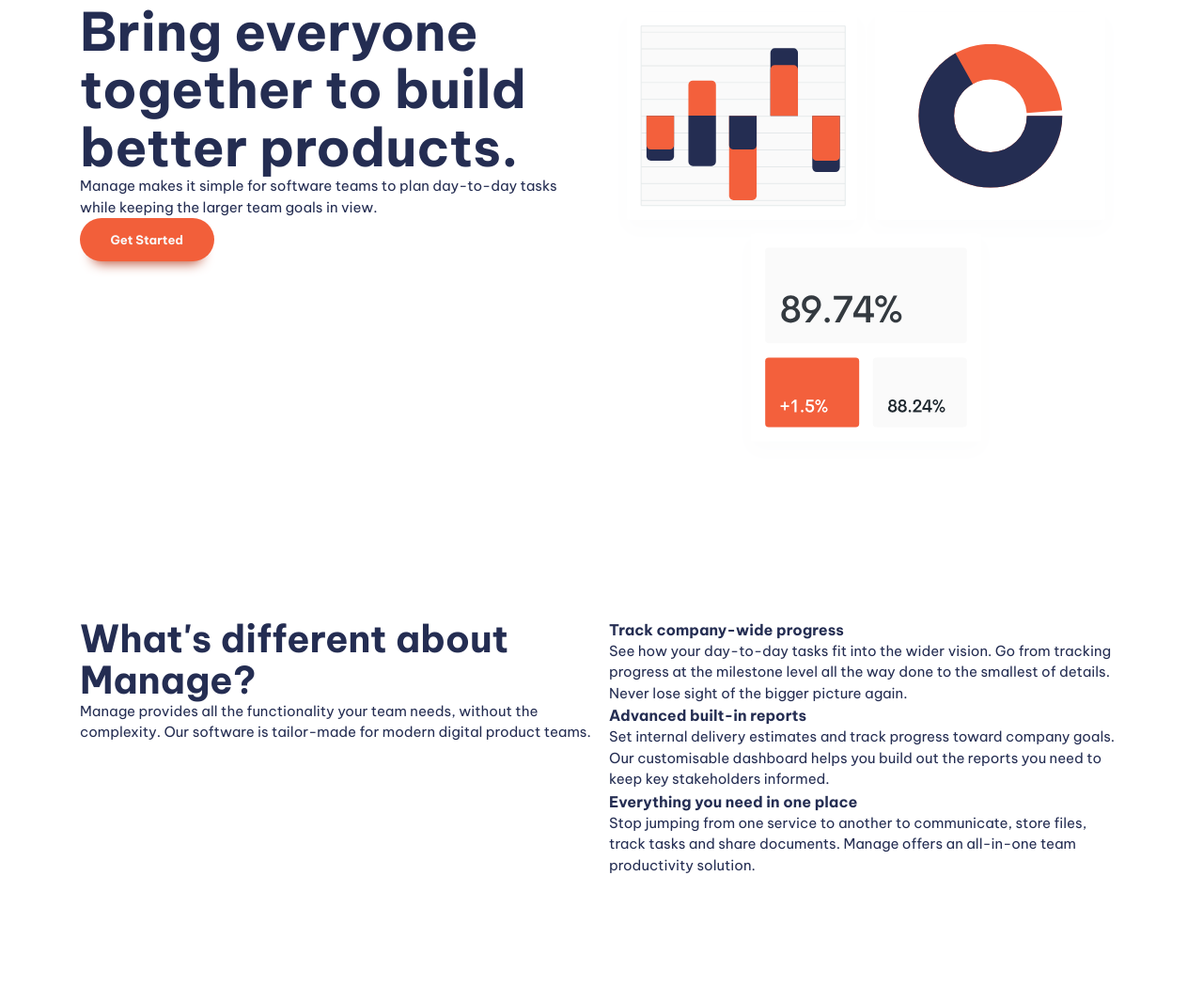
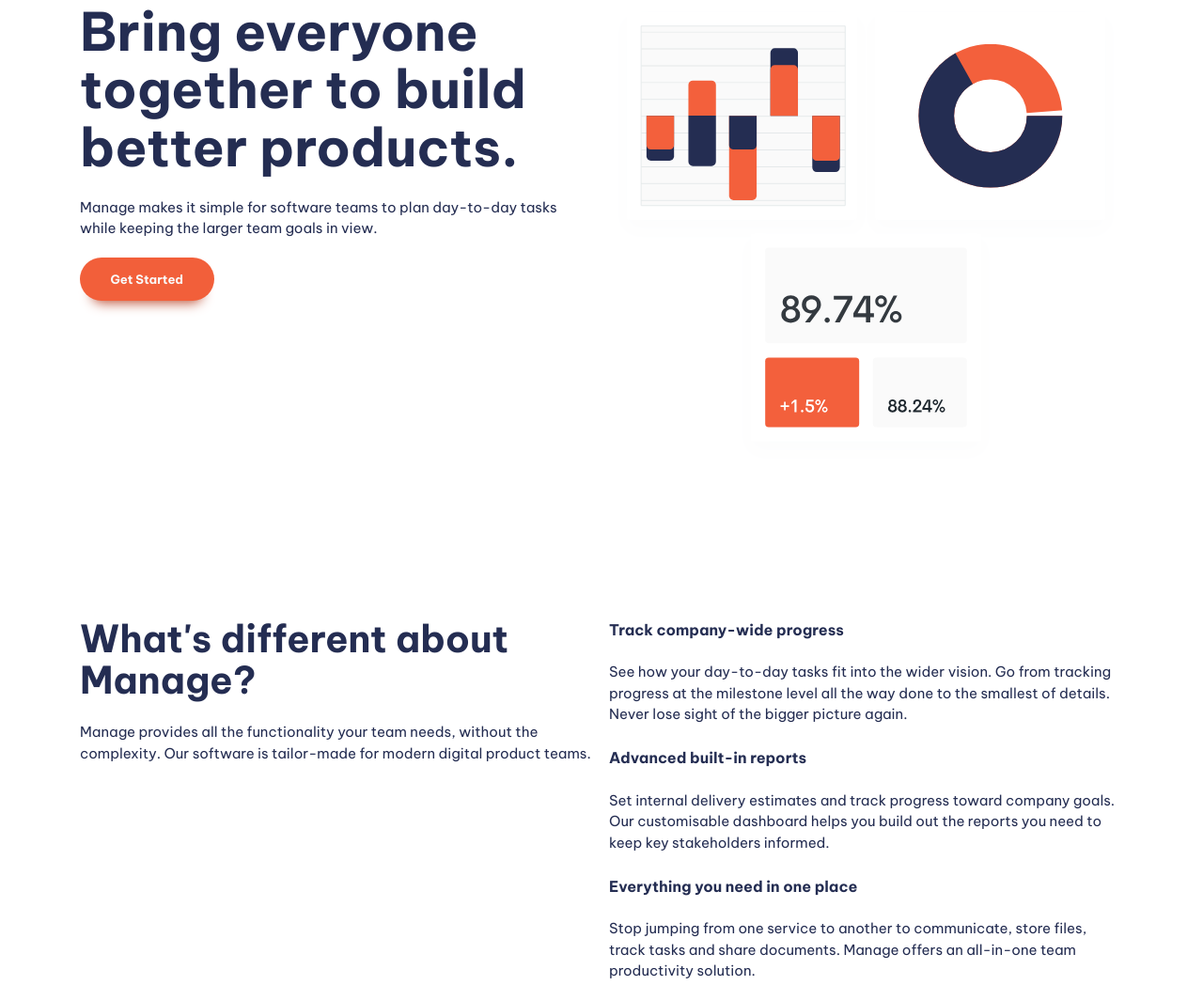
Before and after one commit to ashutosh-naik/manage-landing-page, a website built with Vite: page index.html in a window 1280 px wide. Shown: the part 171-1219 px from the top of the page at 94% size. Built offline with nearby package versions, Linux system fonts and the light colour scheme.

Commit message:
Spacing and stuff

```diff
--- a/index.html
+++ b/index.html
@@ -54,7 +54,7 @@
       <section class="padding-block-900">
         <div class="container">
           <div class="even-columns">
-            <div>
+            <div class="flow">
               <h1 class="fs-primary-heading fw-bold">
                 Bring everyone together to build better products.
               </h1>
@@ -77,7 +77,7 @@
       <section class="padding-block-900">
         <div class="container">
           <div class="even-columns">
-            <div>
+            <div class="flow">
               <h2 class="fs-secondary-heading fw-bold">
                 What's different about Manage?
               </h2>
@@ -88,7 +88,7 @@
               </p>
             </div>
             <div>
-              <ul class="numbered-items" role="list">
+              <ul class="numbered-items | flow" role="list">
                 <li>
                   <h3 class="fs-600 fw-bold">Track company-wide progress</h3>
                   <p>
--- a/style.css
+++ b/style.css
@@ -121,26 +121,6 @@
     animation-iteration-count: 1 !important;
     transition-duration: 0.01ms !important;
     scroll-behavior: auto !important;
-  }
-}
-
-.container {
-  --max-width: 1110px;
-  --padding: 1rem;
-
-  width: min(var(--max-width), 100% - (var(--padding) * 2));
-  margin-inline: auto;
-}
-
-.even-columns {
-  display: grid;
-  gap: 1rem;
-}
-
-@media (min-width: 50em) {
-  .even-columns {
-    grid-auto-flow: column;
-    grid-auto-columns: 1fr;
   }
 }
 
@@ -281,6 +261,30 @@
   border: 0 !important;
 }
 
+.container {
+  --max-width: 1110px;
+  --padding: 1rem;
+
+  width: min(var(--max-width), 100% - (var(--padding) * 2));
+  margin-inline: auto;
+}
+
+:where(.flow :not(:first-child)) {
+  margin-top: var(--flow-spacer, 1.5em);
+}
+
+.even-columns {
+  display: grid;
+  gap: 1rem;
+}
+
+@media (min-width: 50em) {
+  .even-columns {
+    grid-auto-flow: column;
+    grid-auto-columns: 1fr;
+  }
+}
+
 .text-primary-400 {
   color: var(--color-primary-400);
 }
```
